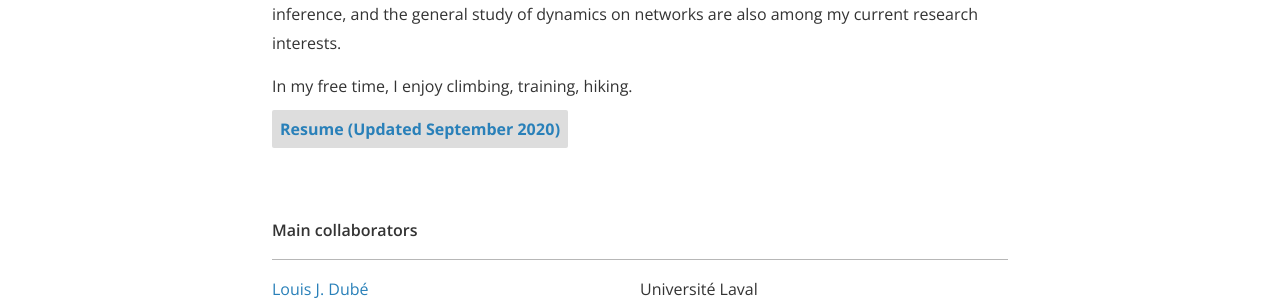
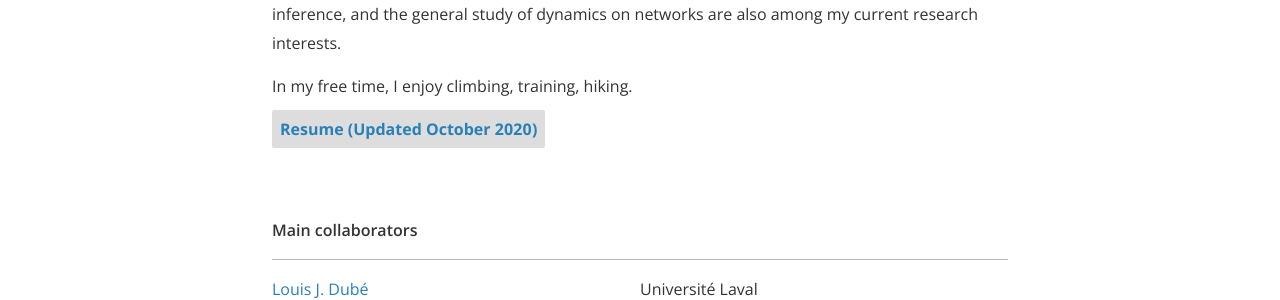
Before and after one commit to gstonge/gstonge.github.io, a Jekyll site: the page built from about.md, in a window 1280 px wide. Shown: the part 621-921 px from the top of the page. Built offline with Jekyll 4.4.1, drawn with Linux system fonts in a browser that asks for light colours; nearby versions of some CDN libraries.

Commit message:
update resume

```diff
--- a/about.md
+++ b/about.md
@@ -17,7 +17,7 @@
 In my free time, I enjoy climbing, training, hiking.
 
 
-<b class="gray-box"><a href="/assets/resume/st-onge_cv_en.pdf">Resume (Updated September 2020)</a></b>
+<b class="gray-box"><a href="/assets/resume/st-onge_cv_en.pdf">Resume (Updated October 2020)</a></b>
 
 <br>
 <table cellspacing="0" cellpadding="0" class="table-about table-collabs">
```
Also changed, not shown: 1 other file.
